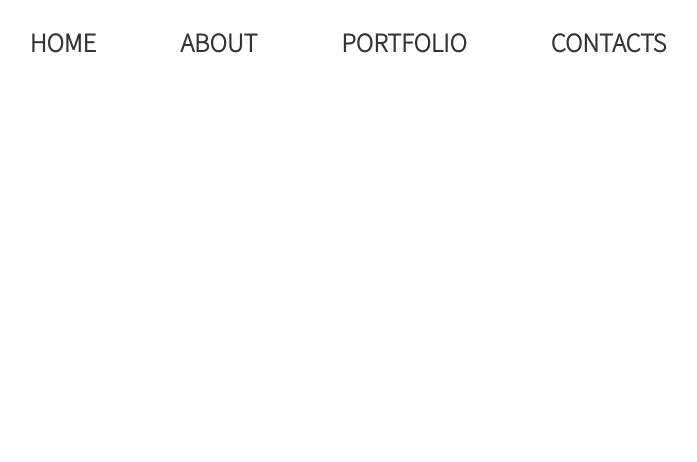
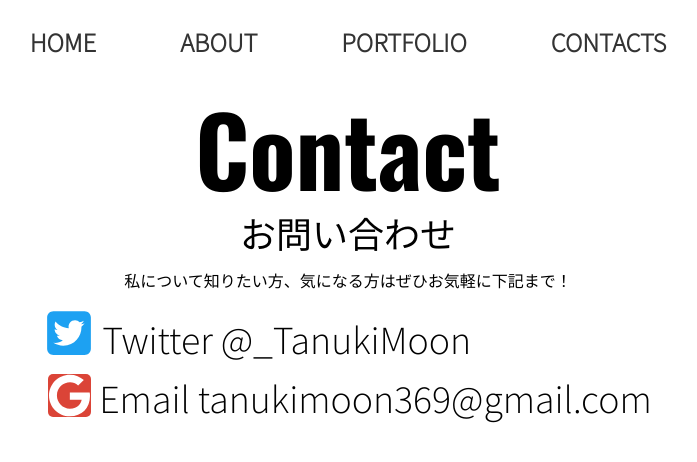
Before and after one commit to sisneco/tanukiProject, a Nuxt app: page /contacts in a window 1280 px wide. Shown: the top 462 px of the page, without its empty margins (292-989 px from the left). Built offline with nearby package versions, Linux system fonts and the light colour scheme.

Commit message:
contact画面作成

```diff
--- /dev/null
+++ b/pages/contacts.vue
@@ -0,0 +1,42 @@
+<template>
+  <div
+    class="flex items-center flex-col justify-center font-notojp gap-y-4 mt-8"
+  >
+    <h1 class="text-8xl font-oswald">Contact</h1>
+    <h2 class="text-4xl">お問い合わせ</h2>
+    <p>私について知りたい方、気になる方はぜひお気軽に下記まで！</p>
+    <div>
+      <p class="text-4xl">
+        <a
+          href="https://twitter.com/_TanukiMoon"
+          target="_blank"
+          rel="noopener noreferrer"
+        >
+          <fasome :icon="['fab', 'twitter-square']" class="twitter" />
+        </a>
+        Twitter @_TanukiMoon
+      </p>
+      <p class="text-4xl mt-4">
+        <fasome :icon="['fab', 'google']" class="google" />
+        Email tanukimoon369@gmail.com
+      </p>
+    </div>
+  </div>
+</template>
+
+<style scoped>
+.twitter {
+  color: #1da1f2;
+  height: 50px;
+  width: 50px;
+}
+
+.google {
+  background-color: #db4437;
+  color: white;
+  height: 43px;
+  width: 43px;
+  margin-left: 4px;
+  border-radius: 5px;
+}
+</style>
--- a/pages/index.vue
+++ b/pages/index.vue
@@ -82,7 +82,7 @@
   </div>
 </template>
 
-<style>
+<style scoped>
 .strava {
   background-color: #fc4c02;
   color: white;
--- a/plugins/fontawesome.ts
+++ b/plugins/fontawesome.ts
@@ -3,12 +3,13 @@
   faTwitterSquare,
   faStrava,
   faGithub,
+  faGoogle,
 } from "@fortawesome/free-brands-svg-icons";
 import { FontAwesomeIcon } from "@fortawesome/vue-fontawesome";
 
 export default defineNuxtPlugin((nuxtApp) => {
   config.autoAddCss = false;
   //個別フォントをimportした場合は以下を使う
-  library.add(faTwitterSquare, faStrava, faGithub);
+  library.add(faTwitterSquare, faStrava, faGithub, faGoogle);
   nuxtApp.vueApp.component("fasome", FontAwesomeIcon);
 });
```
